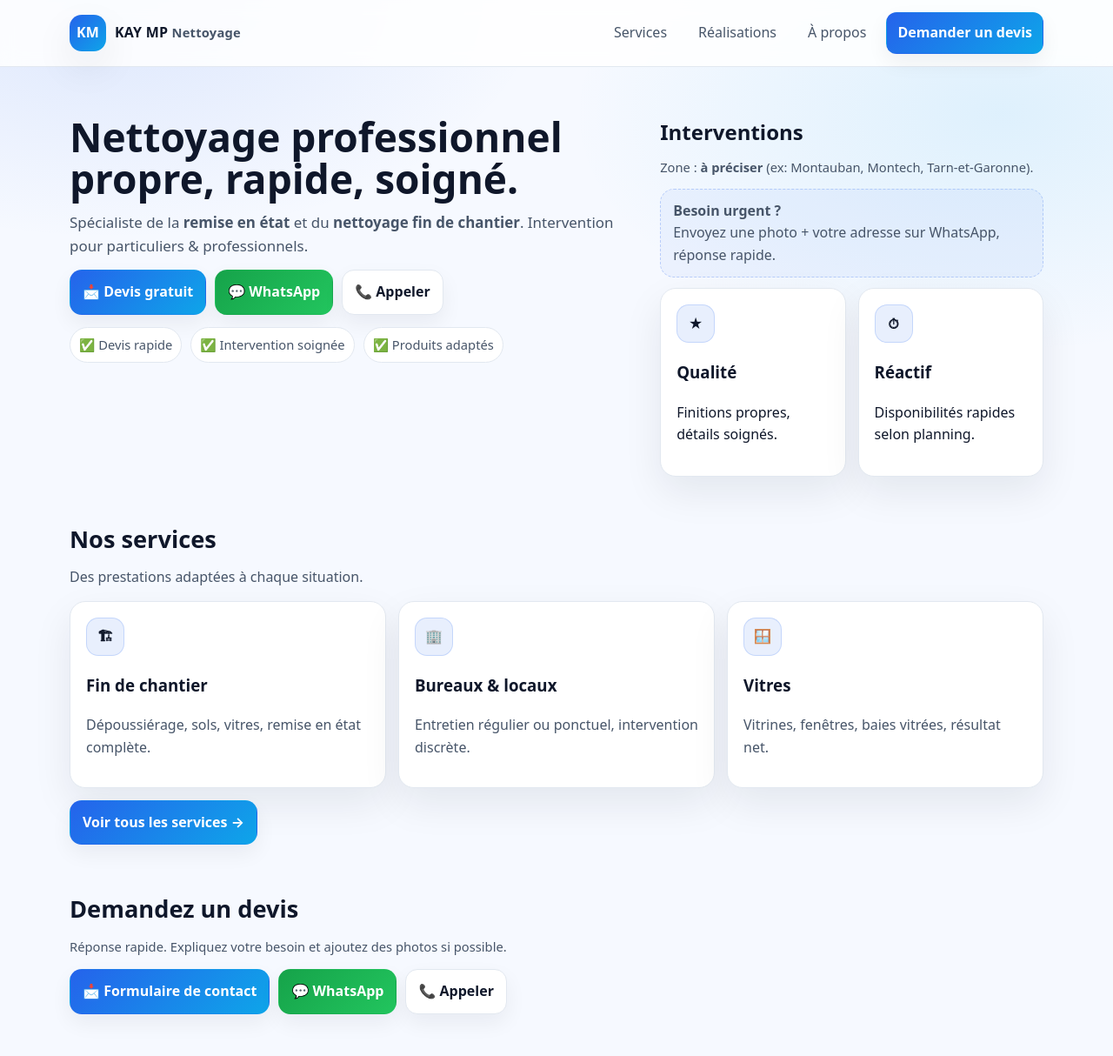
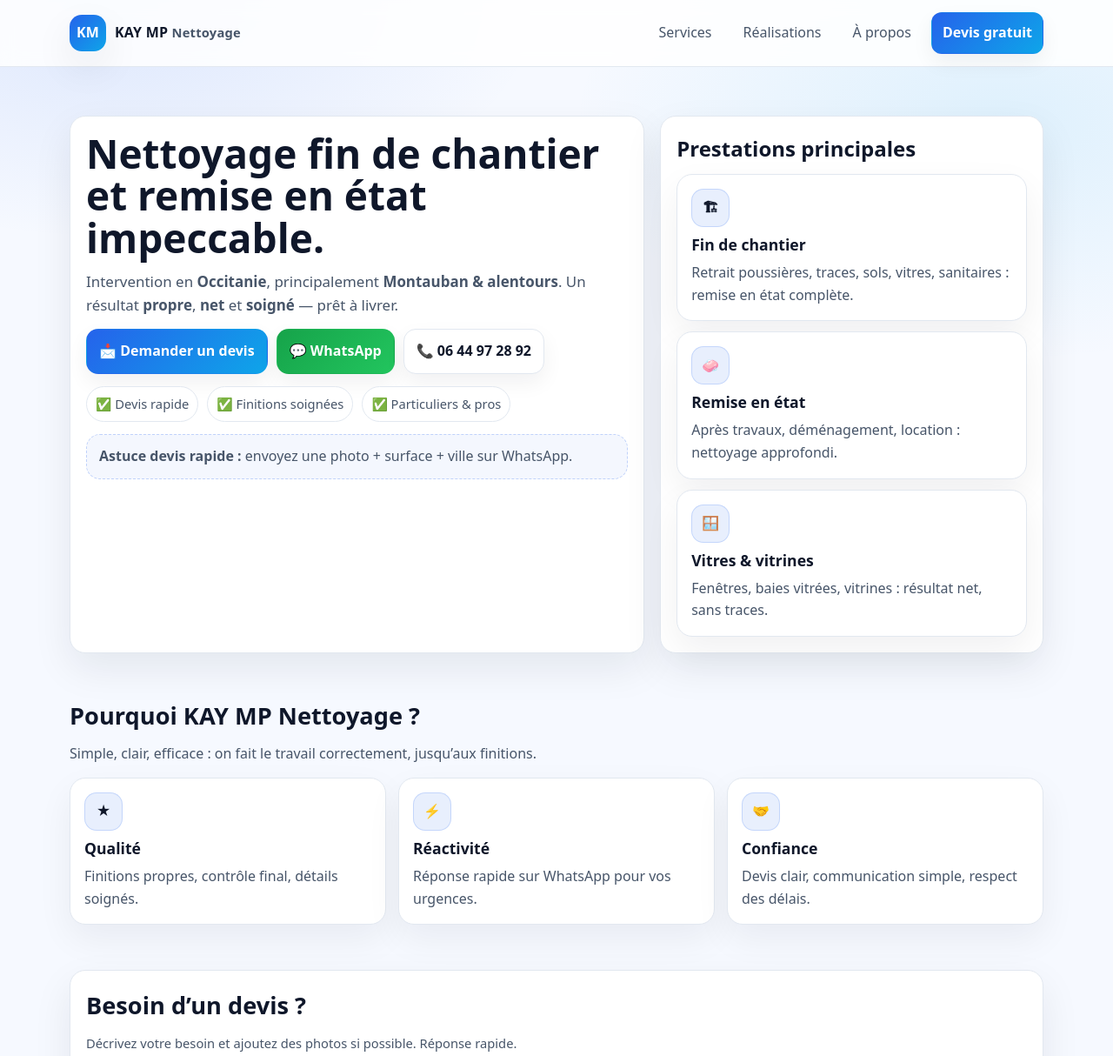
Before and after one commit to Johnrambo100/kay-mp-nettoyage, a plain HTML site: page index.html in a window 1280 px wide. Shown: the top 1214 px of the page at 87% size. Drawn offline with Linux system fonts and the light colour scheme.

Commit message:
Update index.html for content and structure improvements

```diff
--- a/index.html
+++ b/index.html
@@ -3,8 +3,8 @@
 <head>
   <meta charset="UTF-8" />
   <meta name="viewport" content="width=device-width, initial-scale=1.0" />
-  <title>KAY MP Nettoyage | Nettoyage pro & fin de chantier</title>
-  <meta name="description" content="KAY MP Nettoyage : nettoyage fin de chantier, bureaux, vitres et remise en état. Devis rapide, intervention soignée." />
+  <title>KAY MP Nettoyage | Fin de chantier & nettoyage pro à Montauban</title>
+  <meta name="description" content="KAY MP Nettoyage : nettoyage fin de chantier, remise en état, bureaux, vitres. Intervention en Occitanie (Montauban & alentours). Devis gratuit." />
   <link rel="stylesheet" href="style.css" />
 </head>
 <body>
@@ -21,7 +21,7 @@
         <a href="services.html">Services</a>
         <a href="realisations.html">Réalisations</a>
         <a href="apropos.html">À propos</a>
-          <a href="contact.html" class="btn primary">Demander un devis</a>
+        <a href="contact.html" class="btn primary">Devis gratuit</a>
       </nav>
     </div>
   </div>
@@ -30,49 +30,50 @@
 <main class="hero">
   <div class="container">
     <div class="grid">
-        <section class="hcard">
-          <h1 class="h1">Nettoyage professionnel<br/>propre, rapide, soigné.</h1>
+      <section class="card">
+        <h1 class="h1">Nettoyage fin de chantier<br/>et remise en état impeccable.</h1>
         <p class="lead">
-            Spécialiste de la <strong>remise en état</strong> et du <strong>nettoyage fin de chantier</strong>.
-            Intervention pour particuliers & professionnels.
+          Intervention en <strong>Occitanie</strong>, principalement <strong>Montauban & alentours</strong>.
+          Un résultat <strong>propre</strong>, <strong>net</strong> et <strong>soigné</strong> — prêt à livrer.
         </p>
 
         <div class="btnrow">
-            <a class="btn primary" href="contact.html">📩 Devis gratuit</a>
-            <a class="btn success" href="https://wa.me/33XXXXXXXXX" target="_blank" rel="noopener">💬 WhatsApp</a>
-            <a class="btn" href="tel:+33XXXXXXXXX">📞 Appeler</a>
+          <a class="btn primary" href="contact.html">📩 Demander un devis</a>
+          <a class="btn success" href="https://wa.me/33644972892" target="_blank" rel="noopener">💬 WhatsApp</a>
+          <a class="btn" href="tel:+33644972892">📞 06 44 97 28 92</a>
         </div>
 
         <div class="badges">
           <span class="badge">✅ Devis rapide</span>
-            <span class="badge">✅ Intervention soignée</span>
-            <span class="badge">✅ Produits adaptés</span>
+          <span class="badge">✅ Finitions soignées</span>
+          <span class="badge">✅ Particuliers & pros</span>
+        </div>
+
+        <div style="height:14px"></div>
+        <div class="notice">
+          <strong>Astuce devis rapide :</strong> envoyez une photo + surface + ville sur WhatsApp.
         </div>
       </section>
 
-        <aside class="hcard">
-          <h2 style="margin:0 0 10px;">Interventions</h2>
-          <p class="small" style="margin:0 0 12px;">
-            Zone : <strong>à préciser</strong> (ex: Montauban, Montech, Tarn-et-Garonne).
-          </p>
+      <aside class="card">
+        <h2 style="margin:0 0 10px;">Prestations principales</h2>
 
-          <div class="notice">
-            <strong>Besoin urgent ?</strong><br/>
-            Envoyez une photo + votre adresse sur WhatsApp, réponse rapide.
+        <div class="service" style="margin-bottom:12px;">
+          <div class="icon">🏗</div>
+          <h3>Fin de chantier</h3>
+          <p>Retrait poussières, traces, sols, vitres, sanitaires : remise en état complète.</p>
         </div>
 
-          <div style="height:12px;"></div>
-          <div class="split">
-            <div class="card">
-              <div class="icon">★</div>
-              <h3>Qualité</h3>
-              <p>Finitions propres, détails soignés.</p>
+        <div class="service" style="margin-bottom:12px;">
+          <div class="icon">🧼</div>
+          <h3>Remise en état</h3>
+          <p>Après travaux, déménagement, location : nettoyage approfondi.</p>
         </div>
-            <div class="card">
-              <div class="icon">⏱</div>
-              <h3>Réactif</h3>
-              <p>Disponibilités rapides selon planning.</p>
-            </div>
+
+        <div class="service">
+          <div class="icon">🪟</div>
+          <h3>Vitres & vitrines</h3>
+          <p>Fenêtres, baies vitrées, vitrines : résultat net, sans traces.</p>
         </div>
       </aside>
     </div>
@@ -81,41 +82,40 @@
 
 <section class="section">
   <div class="container">
-      <h2>Nos services</h2>
-      <p>Des prestations adaptées à chaque situation.</p>
+    <h2>Pourquoi KAY MP Nettoyage ?</h2>
+    <p>Simple, clair, efficace : on fait le travail correctement, jusqu’aux finitions.</p>
 
     <div class="cards">
-        <div class="card">
-          <div class="icon">🏗</div>
-          <h3>Fin de chantier</h3>
-          <p>Dépoussiérage, sols, vitres, remise en état complète.</p>
+      <div class="service">
+        <div class="icon">★</div>
+        <h3>Qualité</h3>
+        <p>Finitions propres, contrôle final, détails soignés.</p>
       </div>
-        <div class="card">
-          <div class="icon">🏢</div>
-          <h3>Bureaux & locaux</h3>
-          <p>Entretien régulier ou ponctuel, intervention discrète.</p>
+      <div class="service">
+        <div class="icon">⚡</div>
+        <h3>Réactivité</h3>
+        <p>Réponse rapide sur WhatsApp pour vos urgences.</p>
       </div>
-        <div class="card">
-          <div class="icon">🪟</div>
-          <h3>Vitres</h3>
-          <p>Vitrines, fenêtres, baies vitrées, résultat net.</p>
+      <div class="service">
+        <div class="icon">🤝</div>
+        <h3>Confiance</h3>
+        <p>Devis clair, communication simple, respect des délais.</p>
       </div>
     </div>
-
-      <div style="height:14px;"></div>
-      <a class="btn primary" href="services.html">Voir tous les services →</a>
   </div>
 </section>
 
 <section class="section">
   <div class="container">
-      <div class="hcard">
-        <h2 style="margin:0 0 10px;">Demandez un devis</h2>
-        <p class="small" style="margin:0 0 14px;">Réponse rapide. Expliquez votre besoin et ajoutez des photos si possible.</p>
+    <div class="card">
+      <h2 style="margin:0 0 10px;">Besoin d’un devis ?</h2>
+      <p class="small" style="margin:0 0 14px;">
+        Décrivez votre besoin et ajoutez des photos si possible. Réponse rapide.
+      </p>
       <div class="btnrow">
-          <a class="btn primary" href="contact.html">📩 Formulaire de contact</a>
-          <a class="btn success" href="https://wa.me/33XXXXXXXXX" target="_blank" rel="noopener">💬 WhatsApp</a>
-          <a class="btn" href="tel:+33XXXXXXXXX">📞 Appeler</a>
+        <a class="btn primary" href="contact.html">📩 Devis gratuit</a>
+        <a class="btn success" href="https://wa.me/33644972892" target="_blank" rel="noopener">💬 WhatsApp</a>
+        <a class="btn" href="tel:+33644972892">📞 Appeler</a>
       </div>
     </div>
   </div>
@@ -123,8 +123,7 @@
 
 <footer class="footer">
   <div class="container">
-      <div>© <span id="y"></span> KAY MP Nettoyage — Tous droits réservés.</div>
-      <div class="small">Site vitrine hébergé sur GitHub Pages.</div>
+    <div>© <span id="y"></span> KAY MP Nettoyage — Montauban & Occitanie.</div>
   </div>
 </footer>
 
```
Lines whose indentation alone changed are shown as unchanged.
